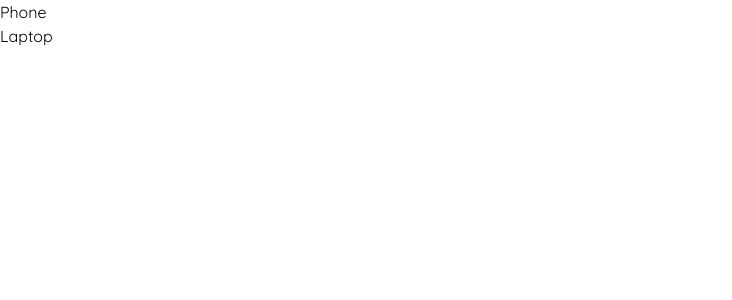
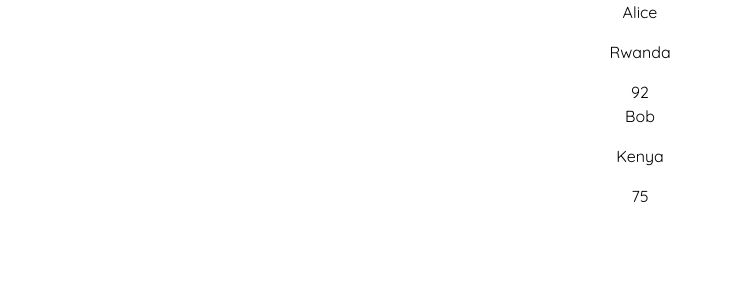
Before and after one commit to sugirangendahayo/React_Theory, a React (Vite) app: page / in a window 1280 px wide. Shown: the top 300 px of the page, without its empty margins (0-732 px from the left). Built offline with nearby package versions, Linux system fonts and the light colour scheme.

Commit message:
feat: add UserRow component and update App to display DataShapesObjects

```diff
--- a/src/App.jsx
+++ b/src/App.jsx
@@ -1,6 +1,7 @@
 // import Calculator from "./components/ui/Calculator";
 // import Counter from "./components/ui/Counter";
 
+import DataShapesObjects from "./components/ui/DataShapesObjects";
 import FilteringData from "./components/ui/FilteringData";
 
 function App() {
@@ -11,7 +12,8 @@ function App() {
       {/* <DisplayPosts /> */}
       {/* <Counter /> */}
       {/* {<Calculator />} */}
-      <FilteringData />
+      {/* <FilteringData /> */}
+      <DataShapesObjects />
     </>
   );
 }
--- a/src/components/ui/UserRow.jsx
+++ b/src/components/ui/UserRow.jsx
@@ -3,9 +3,11 @@ import React from "react";
 const UserRow = ({ name, country, score }) => {
   return (
     <>
-      <span>{name}</span>
-      <span>{country}</span>
-      <span>{score}</span>
+      <div className="flex flex-col gap-4 justify-center items-center">
+        <span>{name}</span>
+        <span>{country}</span>
+        <span>{score}</span>
+      </div>
     </>
   );
 };
```
